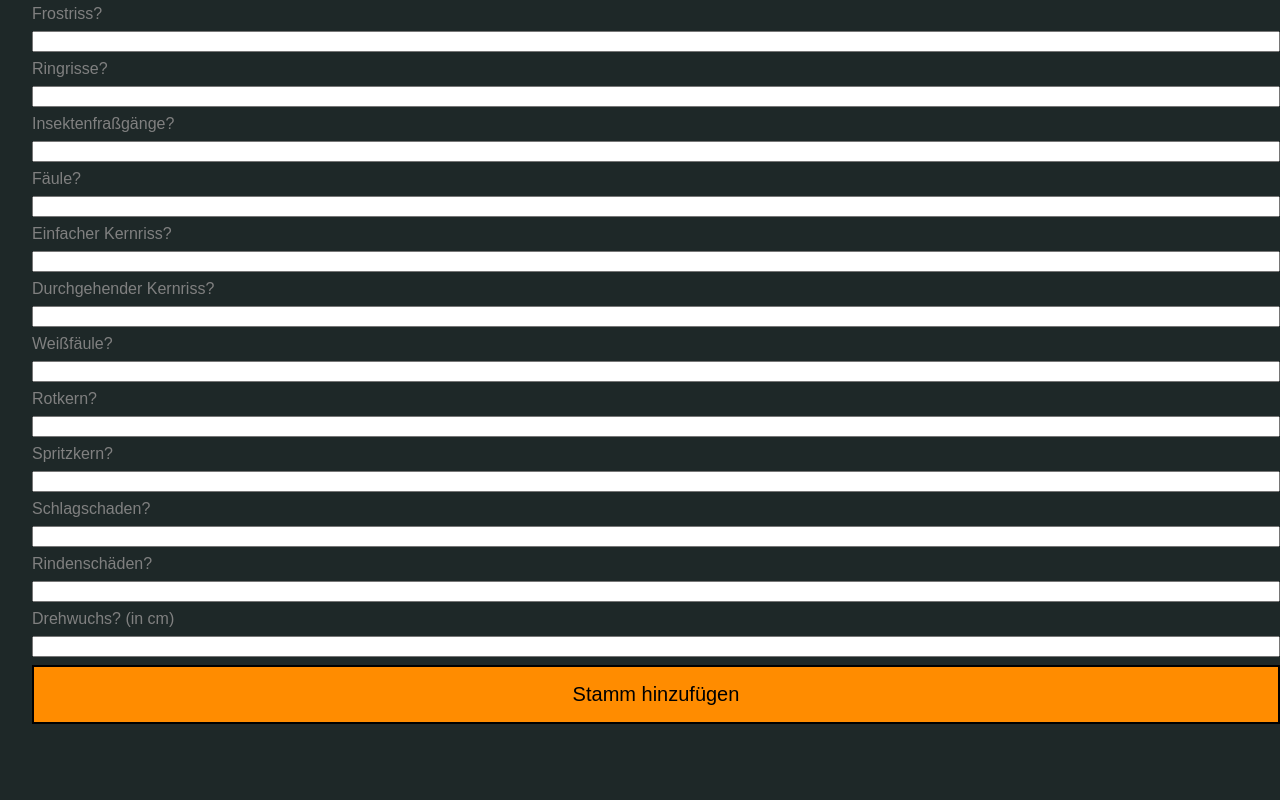
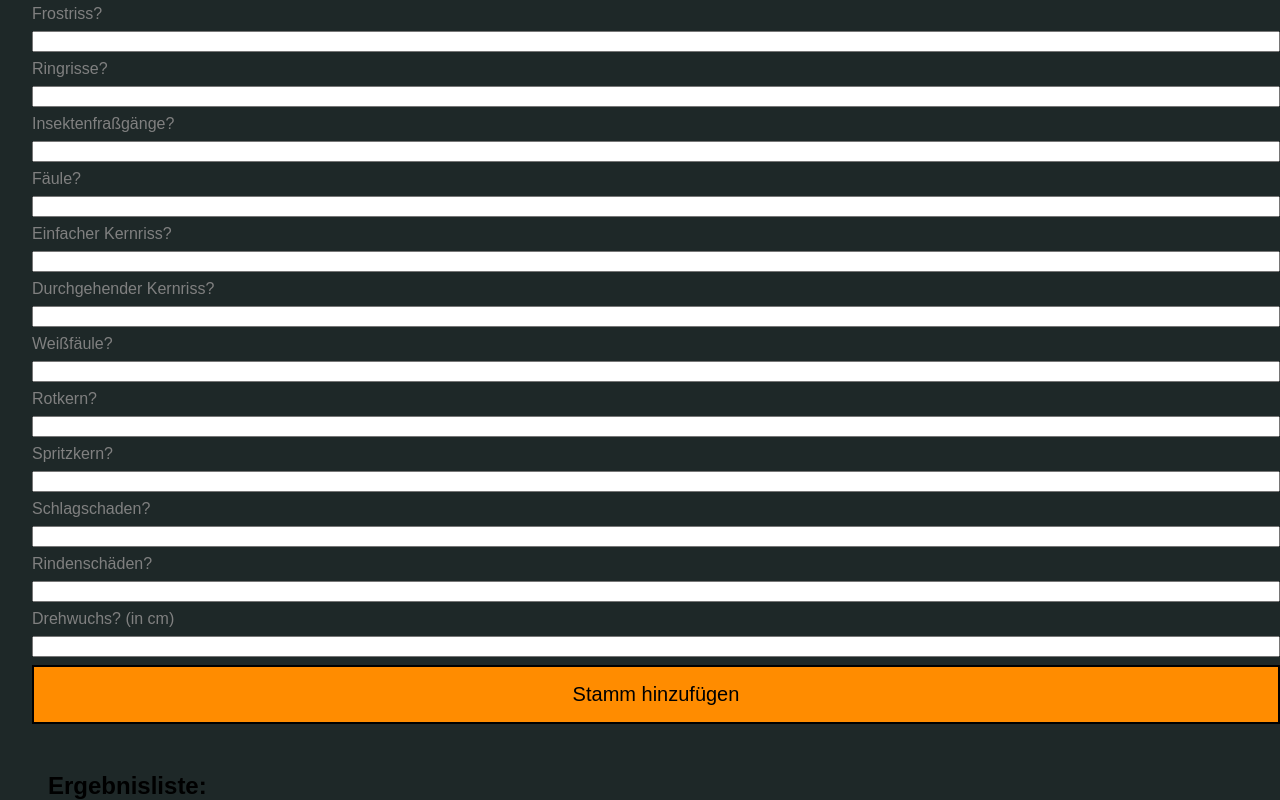
Before and after one commit to vokarl/capstone, a Next.js app: page /sortinglist/buchenstammholz in a window 1280 px wide. Shown: the part 375-1175 px from the top of the page. Before the commit the page ends 1099 px from the top, so only its background shows below. Built offline with nearby package versions, Linux system fonts and the light colour scheme.

Commit message:
added tree sorting result list to sorting page

```diff
--- a/components/Form/Index.js
+++ b/components/Form/Index.js
@@ -3,8 +3,10 @@ import React from "react";
 let inputNumber = 1;
 
 const RenderInputField = ({ label }) => {
-  const inputId = `input$(inputNumber)`;
+  const inputId = `input${inputNumber}`;
   inputNumber++;
+  console.log("Input ID:", inputId);
+
   return (
     <>
       <label htmlFor={inputId}>{label}</label>
--- a/pages/sortinglist/[slug].js
+++ b/pages/sortinglist/[slug].js
@@ -2,6 +2,7 @@ import Link from "next/link";
 import { useRouter } from "next/router";
 import styled from "styled-components";
 import RenderInputField from "@/components/Form/Index";
+import { useState } from "react";
 
 const treeData = [
   {
@@ -110,6 +111,14 @@ const treeData = [
 export default function DynamicForm() {
   const router = useRouter();
   const treeFromSlug = router.query.slug;
+  const [recentTreeData, setRecentTreeData] = useState({});
+
+  function handleSubmit(event) {
+    event.preventDefault();
+    const formData = new FormData(event.target);
+    const data = Object.fromEntries(formData);
+    setRecentTreeData(data);
+  }
 
   if (!treeFromSlug) {
     return;
@@ -122,11 +131,11 @@ export default function DynamicForm() {
     <>
       <Heading>Sortierung</Heading>
       <StyledLink href="/treelist">← zurück</StyledLink>
-      <StyledForm>
+      <StyledForm onSubmit={handleSubmit}>
         {attributes.auswuechse && <RenderInputField label="Auswüchse?" />}
         {attributes.wasserreiser && <RenderInputField label="Wasserreiser?" />}
         {attributes.drehwuchs && <RenderInputField label="Drehwuchs?" />}
-        {attributes.mondring && <RenderInputField label="Monring?" />}
+        {attributes.mondring && <RenderInputField label="Mondring?" />}
         {attributes.einfachekrümmung && (
           <RenderInputField label="Einfache Krümmung?" />
         )}
@@ -166,6 +175,17 @@ export default function DynamicForm() {
         {attributes.verfärbung && <RenderInputField label="Verfärbung?" />}
         <StyledButton>Stamm hinzufügen</StyledButton>
       </StyledForm>
+
+      <StyledList>
+        <h2>Ergebnisliste:</h2>
+        {Object.entries(recentTreeData)
+          .filter(([key]) => !key.includes("attributes"))
+          .map(([key, value]) => (
+            <ListItem key={key}>
+              {key}: {value}
+            </ListItem>
+          ))}
+      </StyledList>
     </>
   );
 }
@@ -199,3 +219,13 @@ const StyledButton = styled.button`
 
   align-content: flex-center;
 `;
+const StyledList = styled.ul`
+  padding: 0;
+  margin: 3rem;
+`;
+
+const ListItem = styled.li`
+  color: blue;
+  list-style-type: circle;
+  margin: 1rem;
+`;
```
